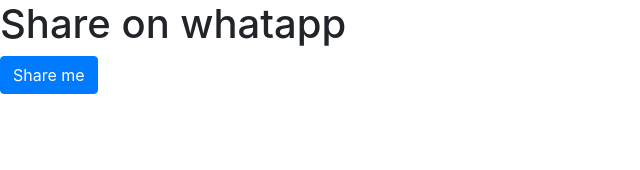
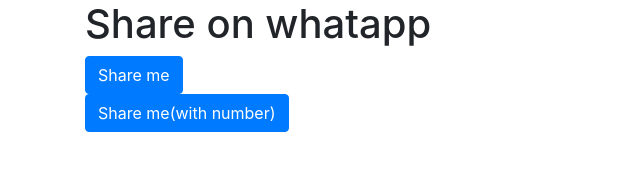
Before and after one commit to jitangupta/whatsapp-share, a plain HTML site: page index.html in a window 1280 px wide. Shown: the whole page, without its empty margins (0-640 px from the left). Drawn offline with nearby package versions, Linux system fonts and the light colour scheme.

Commit message:
Update index.html

```diff
--- a/index.html
+++ b/index.html
@@ -12,7 +12,10 @@
     <title>Hello, world!</title>
   </head>
   <body>
-    <h1>Share on whatapp</h1>
-    <a href="https://wa.me/+919920003015?text=sujwel.com/ProductDetails?ProductId=29" class="btn btn-primary">Share me</a>
+    <div class="container">
+      <h1>Share on whatapp</h1>
+      <a href="https://wa.me/+919967206276?text=sujwel.com/ProductDetails?ProductId=29" class="btn btn-primary">Share me</a><br>
+      <a href="https://wa.me/?text=sujwel.com/ProductDetails?ProductId=29" class="btn btn-primary">Share me(with number)</a>
+    </div>
   </body>
 </html>
```
